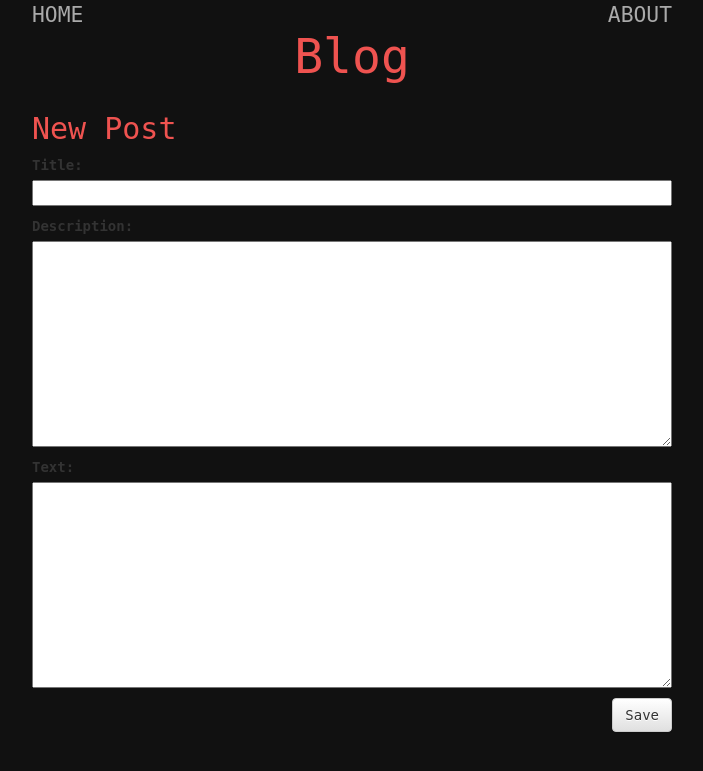
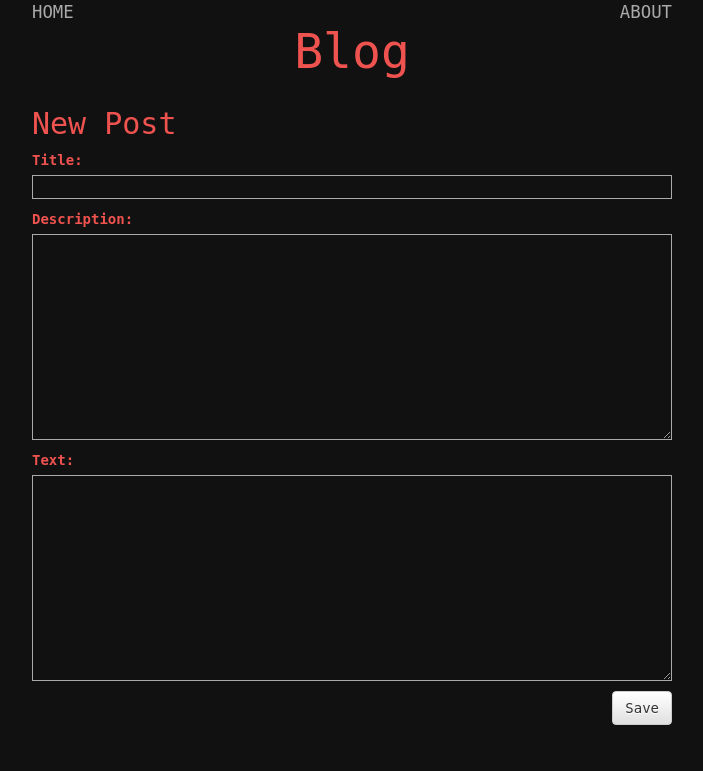
Before and after one commit to MadMin3r/bcw-django-site, a Django app: page /post/new in a window 1280 px wide. Shown: the top 771 px of the page, without its empty margins (288-991 px from the left). Run offline with Django 3.2, Linux system fonts and the light colour scheme; some libraries are stand-ins or nearby versions.

Commit message:
Styled the new post form

```diff
--- a/blog/static/css/blog.css
+++ b/blog/static/css/blog.css
@@ -16,7 +16,7 @@
 }
 
 .top-menu a {
-    font-size: 16pt;
+    font-size: 13pt;
     color: #AAAAAA;
     text-decoration: none;
 }
@@ -48,7 +48,25 @@ h1, h2, h3, h4 {
 }
 
 .post-form textarea, .post-form input {
+    background-color: #111111;
+    color: #FFFFFF;
     width: 100%;
+    border-style: solid;
+    border-color: #AAAAAA;
+    border-width:  0.1em;
+    overflow: auto;
+}
+
+.post-form textarea:focus, .post-form input:focus {
+    border-color: #DDDDDD;
+}
+
+.post-form textarea:invalid, .post-form input:invalid {
+    box-shadow: none;
+}
+
+.post-form label {
+    color: #EF5350;
 }
 
 .post-preview {
```
